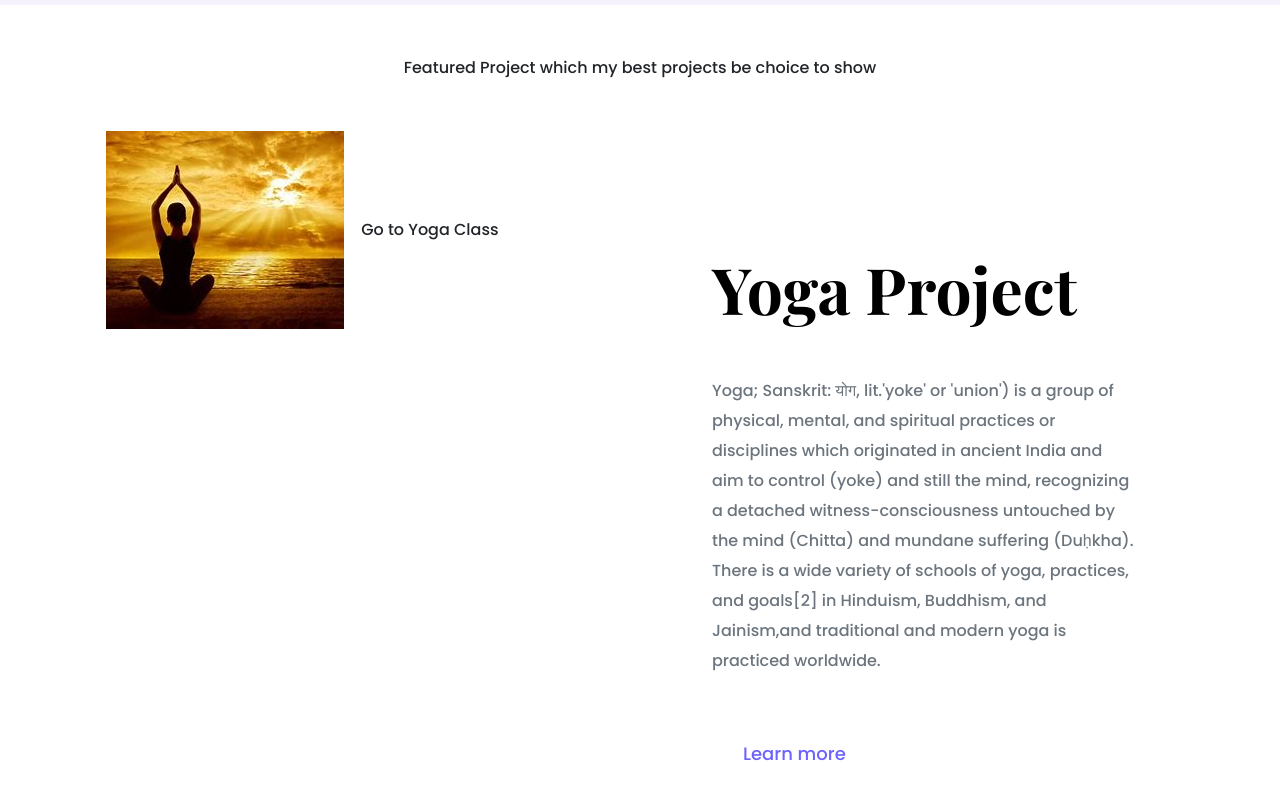
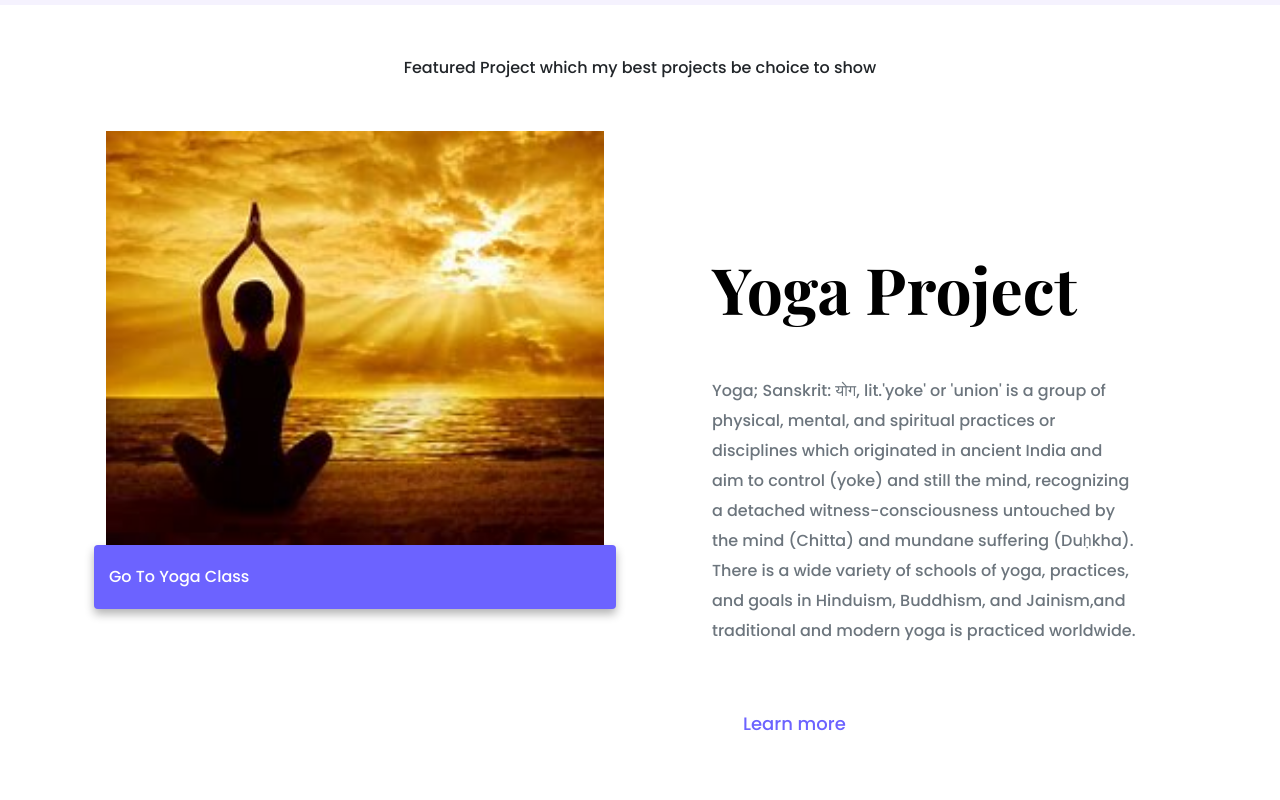
Before and after one commit to TyasOetomo/responsive-homepage-hw, a plain HTML site: page index.html in a window 1280 px wide. Shown: the part 652-1452 px from the top of the page. Drawn offline with nearby package versions, Linux system fonts and the light colour scheme.

Commit message:
Update index.html

```diff
--- a/index.html
+++ b/index.html
@@ -75,14 +75,16 @@
   <div class="row mb-5">
     <div class="col-6">
         <div class="container">
+            <div class="row mb-5">
         <img src="images/yoga.jpg" class="img-fluid" alt="" />
-        <a href="" class="btn">Go to Yoga Class</a>
+        <a href="" class="primary-link">Go to Yoga Class</a>
     </div>
+</div>
     </div>
     <div class="col-6">
         <div class="project-description">
     <h2 class="mb-5">Yoga Project</h2>
-    <p class="mb-5 text-muted">Yoga; Sanskrit: योग, lit.'yoke' or 'union') is a group of physical, mental, and spiritual practices or disciplines which originated in ancient India and aim to control (yoke) and still the mind, recognizing a detached witness-consciousness untouched by the mind (Chitta) and mundane suffering (Duḥkha). There is a wide variety of schools of yoga, practices, and goals[2] in Hinduism, Buddhism, and Jainism,and traditional and modern yoga is practiced worldwide.</p>
+    <p class="mb-5 text-muted">Yoga; Sanskrit: योग, lit.'yoke' or 'union' is a group of physical, mental, and spiritual practices or disciplines which originated in ancient India and aim to control (yoke) and still the mind, recognizing a detached witness-consciousness untouched by the mind (Chitta) and mundane suffering (Duḥkha). There is a wide variety of schools of yoga, practices, and goals in Hinduism, Buddhism, and Jainism,and traditional and modern yoga is practiced worldwide.</p>
     <a href="" class="btn btn-branding-outline">Learn more</a>
      </div>
     </div>
```
